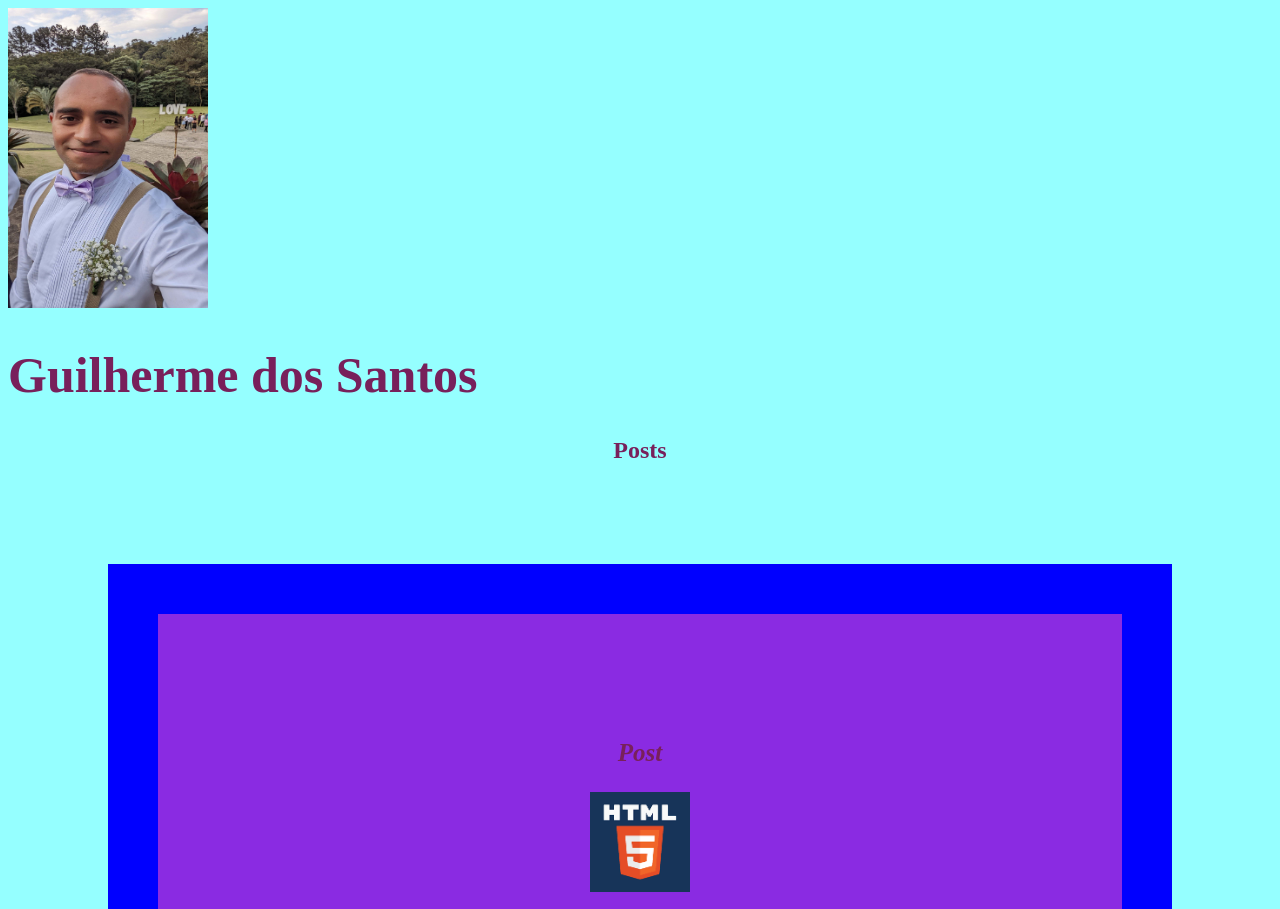
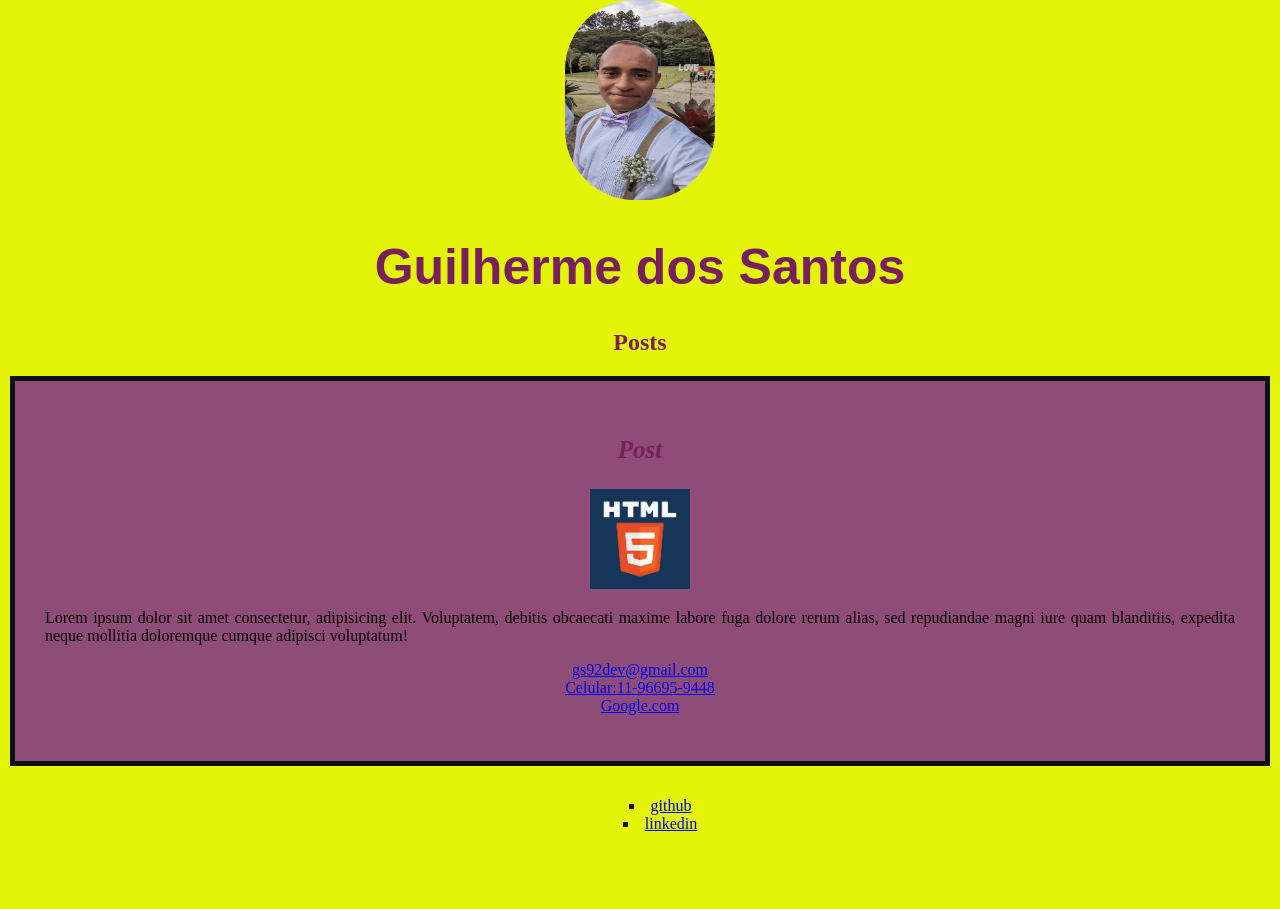
Before and after one commit to gs92dev/Bootcamp_Santander_Dio, a plain HTML site: page Index.html in a window 1280 px wide. Shown: the top 909 px of the page. After the commit the page ends 859 px from the top, so only its background shows below. Drawn offline with Linux system fonts and the light colour scheme.

Commit message:
Ultimas alterações CSS

```diff
--- a/Index.html
+++ b/Index.html
@@ -11,8 +11,11 @@
 
 <body>
     <header>
-        <img src="Eu.jpg" alt="Imagem de Guilherme" width="200" height="300" >
-        <h1 id="title"> Guilherme dos Santos </h1>
+        <div class="header1">
+            <img src="Eu.jpg" alt="Imagem de Guilherme" width="150" height="200" class="foto">
+            <h1 id="title"> Guilherme dos Santos </h1>
+        </div>
+    </header>
     </header>
     <section>
         <header>
@@ -22,24 +25,29 @@
             <header>
                 <h3 class="subtitle_posts"> Post</h3>
                 <div class="imagem">
-                    <img src="html.png" alt="Imagem de Guilherme" width="100" height="100" >
+                    <img src="html.png" alt="Imagem de Guilherme" width="100" height="100">
                 </div>
 
             </header>
-             <p> Lorem ipsum dolor sit amet consectetur, adipisicing elit. Voluptatem, debitis obcaecati maxime labore fuga dolore rerum alias, sed repudiandae magni iure quam blanditiis, expedita neque mollitia doloremque cumque adipisci voluptatum!<br>
-
-                <a href="mailto:gs92dev@gmail.com" target="_blank" >gs92dev@gmail.com</a><br>
+            <p> Lorem ipsum dolor sit amet consectetur, adipisicing elit. Voluptatem, debitis  obcaecati maxime labore
+                fuga dolore rerum alias, sed repudiandae magni iure quam blanditiis, expedita neque mollitia doloremque
+                cumque adipisci voluptatum!<br>
+            <div class="contatos">
+                <a href="mailto:gs92dev@gmail.com" target="_blank"  >gs92dev@gmail.com</a><br>
                 <a href="tel:+551996959448">Celular:11-96695-9448</a> <br>
-                <a href="http://google.com" target="_blank" >Google.com</a> <br>
-             </p>
+                <a href="http://google.com" target="_blank">Google.com</a>
+            </div>
+            </p>
         </article>
     </section>
-    <footer>
-        <ul>
-            <li> <a href="http://https://github.com/gs92dev">github</a></li>
-            <li> <a href="http://https://www.linkedin.com/in/gs-dev/">linkedin</a></li>
+    <footer >
+        <div class="foot">
+         <ul class="rodape" >
+            <li > <a class="li" href="http://https://github.com/gs92dev">github</a></li>
+            <li > <a class="li"href="http://https://www.linkedin.com/in/gs-dev/">linkedin</a></li>
 
-        </ul>
+         </ul>
+         </div>
     </footer>
 
 </body>
--- a/style.css
+++ b/style.css
@@ -1,26 +1,67 @@
 body {
-    background-color: rgba(0, 255, 255, 0.416);
+    background-color: rgb(228, 244, 9);
+    margin: auto;
+    max-width: 100%;
 }
+
 #title {
     font-size: 50px;
 }
-.subtitle { text-align: center;
+
+.subtitle {
+    text-align: center;
 
 }
-#title, .subtitle, .subtitle_posts {
-color: rgb(120, 32, 91);
+
+#title,
+.subtitle,
+.subtitle_posts {
+    color: rgb(120, 32, 91);
 }
+
 .subtitle_posts {
     text-align: center;
     font-style: italic;
     font-size: 25px;
 }
+
 .posts {
-    background-color: blueviolet;
-    margin: 100px ;
-    border: 50px solid blue;
-    padding: 100px ;
+    text-align: justify;
+    margin: 0%;
+    background-color: rgb(144, 76, 121);
+    margin: 10px;
+    border: 5px solid rgb(15, 15, 22);
+    padding: 30px;
 }
+
 .imagem {
- text-align: center;
+    text-align: center;
 }
+
+.header1 {
+    text-align: center;
+    font-family: sans-serif;
+}
+
+.foto {
+    border-radius: 70px;
+}
+.contatos{
+    text-align: center;
+    text-size-adjust: 10px;
+}
+.rodape {
+
+       list-style-type: square;
+       color: rgb(20, 20, 20);
+}
+.foot{
+
+    text-align: center;
+    margin: 0%;
+    margin: 5px;
+    padding: 5px;
+    list-style-position:inside;
+
+
+}
```
